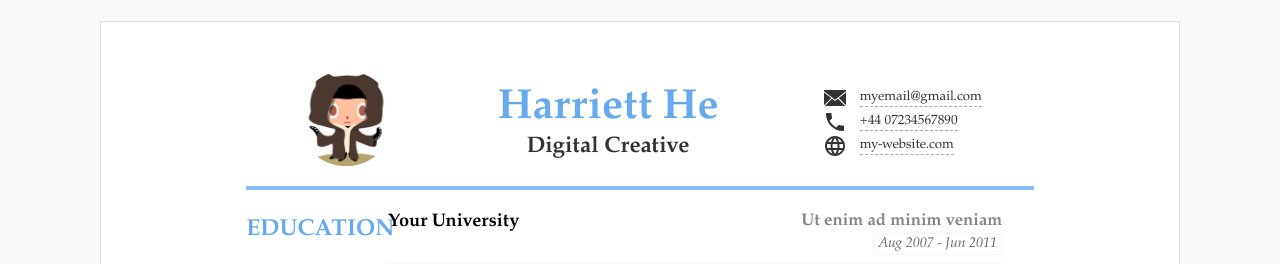
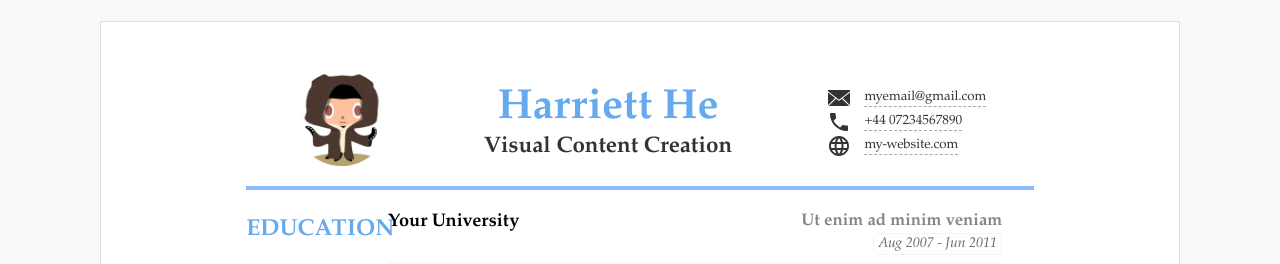
Before and after one commit to cuiyayahh/cvv, a Jekyll site: the page built from index.html, in a window 1280 px wide. Shown: the top 264 px of the page. Built offline with Jekyll 4.4.1, drawn with Linux system fonts in a browser that asks for light colours.

Commit message:
Update resume.yml

```diff
--- a/_data/resume.yml
+++ b/_data/resume.yml
@@ -4,7 +4,7 @@
 title: "简历标题"
 lang: "zh" #语言设置 zh表示中文 en 表示英语
 name: "Harriett He"
-jobtitle: "Digital Creative" #可空不显示
+jobtitle: "Visual Content Creation" #可空不显示
 photo: "assets/img/photo.jpg" #照片可空，不显示
 
 #联系方式
```
